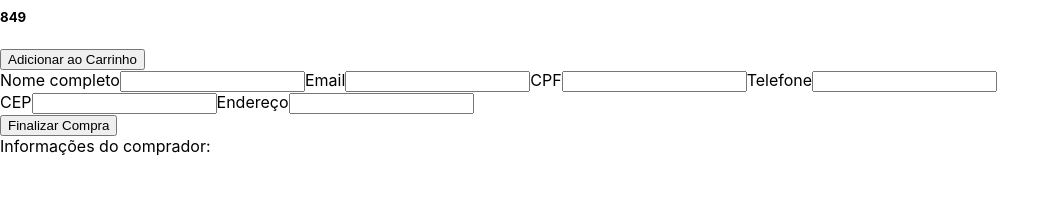
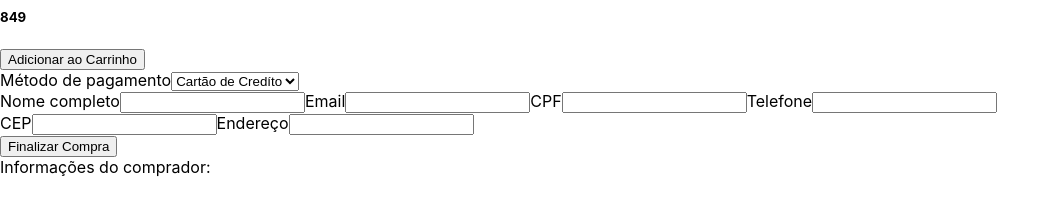
Before and after one commit to tryber/sd-03-block15-project-frontend-online-store-07, a React (Create React App) app: page /checkout in a window 1280 px wide. Shown: the part 479-686 px from the top of the page, without its empty margins (0-1060 px from the left). Built offline with nearby package versions, Linux system fonts and the light colour scheme.

Commit message:
required inputs and redirect

```diff
--- a/src/components/CheckoutForm.jsx
+++ b/src/components/CheckoutForm.jsx
@@ -1,4 +1,5 @@
 import React, { Component } from 'react';
+import { Redirect } from 'react-router-dom';
 
 class CheckoutForm extends Component {
   constructor(props) {
@@ -10,6 +11,8 @@ class CheckoutForm extends Component {
       phone: '',
       cep: '',
       adress: '',
+      paymentMethod: '',
+      redirect: false,
     };
     this.handleChange = this.handleChange.bind(this);
     this.handleSubmit = this.handleSubmit.bind(this);
@@ -21,9 +24,8 @@ class CheckoutForm extends Component {
     console.log(this.state);
   }
 
-  handleSubmit() {
-    const { onClick } = this.props;
-    onClick(this.state);
+  handleSubmit(e) {
+    e.preventDefault();
     this.setState({
       fullname: '',
       email: '',
@@ -31,7 +33,25 @@ class CheckoutForm extends Component {
       phone: '',
       cep: '',
       adress: '',
+      paymentMethod: '',
+      redirect: true,
     });
+  }
+
+  payments() {
+    const { paymentMethod } = this.state;
+    return (
+      <div>
+        <label htmlFor="payment-method">
+          Método de pagamento
+          <select id="payment-method" value={paymentMethod} onChange={(e) => this.handleChange(e, 'payment-method')}>
+            <option value="credit-card">Cartão de Credíto</option>
+            <option value="debit-card">Cartão de Débito</option>
+            <option value="billet">Boleto Bancário</option>
+          </select>
+        </label>
+      </div>
+    );
   }
 
   personalInfo() {
@@ -75,13 +95,16 @@ class CheckoutForm extends Component {
   }
 
   render() {
+    const { redirect } = this.state;
+    if (redirect) return <Redirect to="/" />;
     return (
       <div>
-        <form>
+        <form onSubmit={this.handleSubmit}>
+          {this.payments()}
           {this.personalInfo()}
           {this.adressInfo()}
           <div>
-            <button type="button" onClick={this.handleSubmit}>Finalizar Compra</button>
+            <button type="submit">Finalizar Compra</button>
           </div>
         </form>
       </div>
--- a/src/pages/Checkout.js
+++ b/src/pages/Checkout.js
@@ -12,14 +12,7 @@ class Checkout extends Component {
         price: 849,
         thumbnail: 'http://mlb-s1-p.mlstatic.com/964021-MLA31350197875_072019-I.jpg',
       }],
-      comprador: {},
     };
-    this.handleSubmit = this.handleSubmit.bind(this);
-  }
-
-  handleSubmit(comprador) {
-    this.setState({ comprador });
-    console.log(comprador);
   }
 
   render() {
@@ -32,7 +25,7 @@ class Checkout extends Component {
           <GridProdutos products={falseProducts} />
         </div>
         <div>
-          <CheckoutForm onClick={this.handleSubmit} />
+          <CheckoutForm />
         </div>
         <div>
           Informações do comprador:
```
